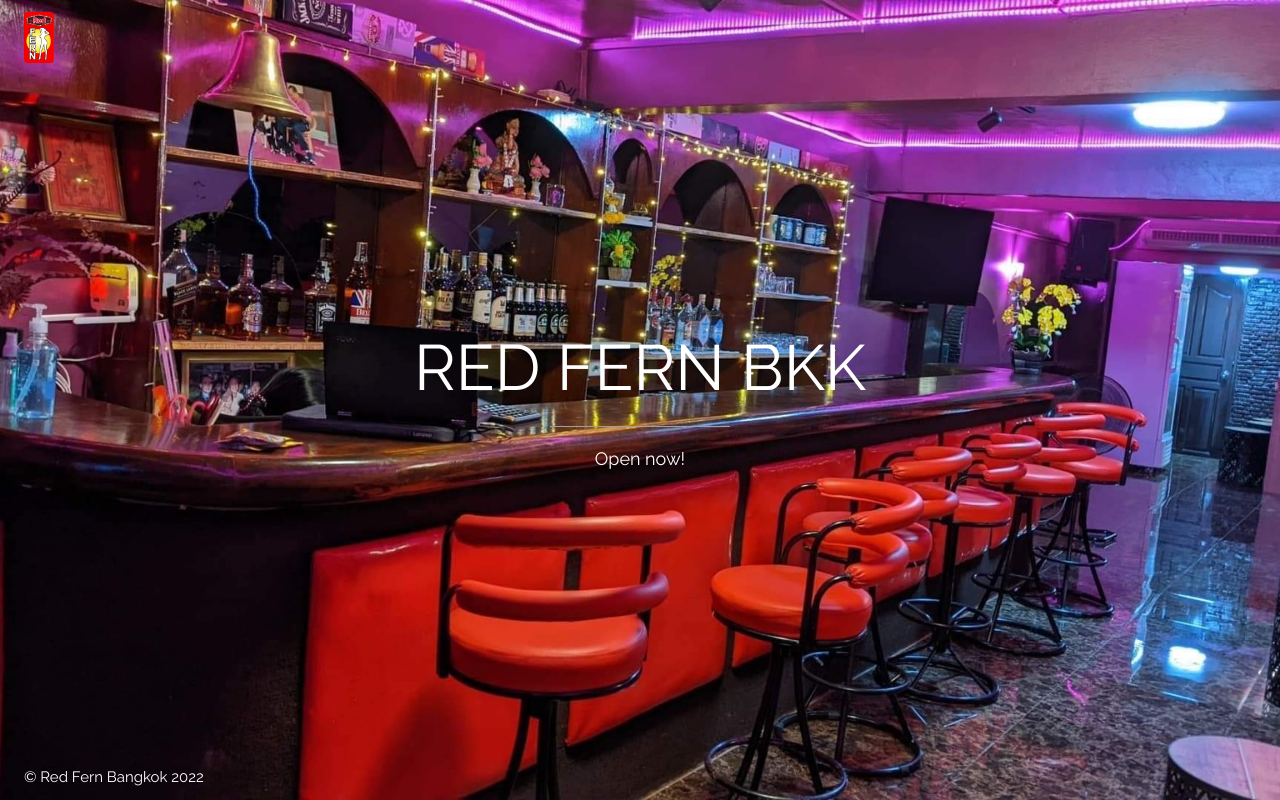
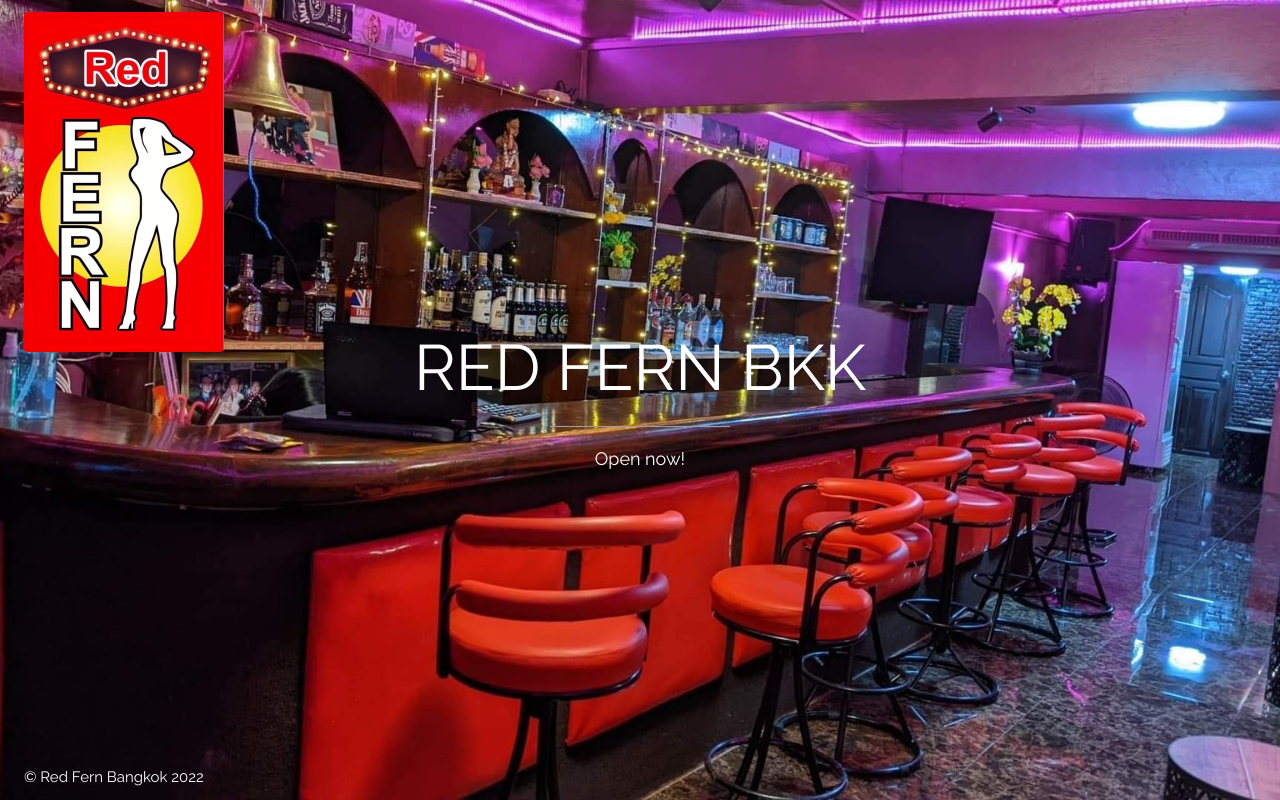
Before and after one commit to redfernbkk/redfernbkk-github.io, a plain HTML site: page index.html in a window 1280 px wide. Drawn offline with nearby package versions, Linux system fonts and the light colour scheme.

Commit message:
Fix logo width

```diff
--- a/index.html
+++ b/index.html
@@ -21,7 +21,7 @@ body, html {height: 100%}
 
 <div class="bgimg w3-display-container w3-animate-opacity w3-text-white">
   <div class="w3-display-topleft w3-padding-large w3-xlarge">
-    <div style="width:15%">
+    <div style="width:100%">
       <img src="./img/logo_200x340.jpg" alt="Red Fern logo" class="w3-round" style="width:100%">
     </div>
   </div>
```
